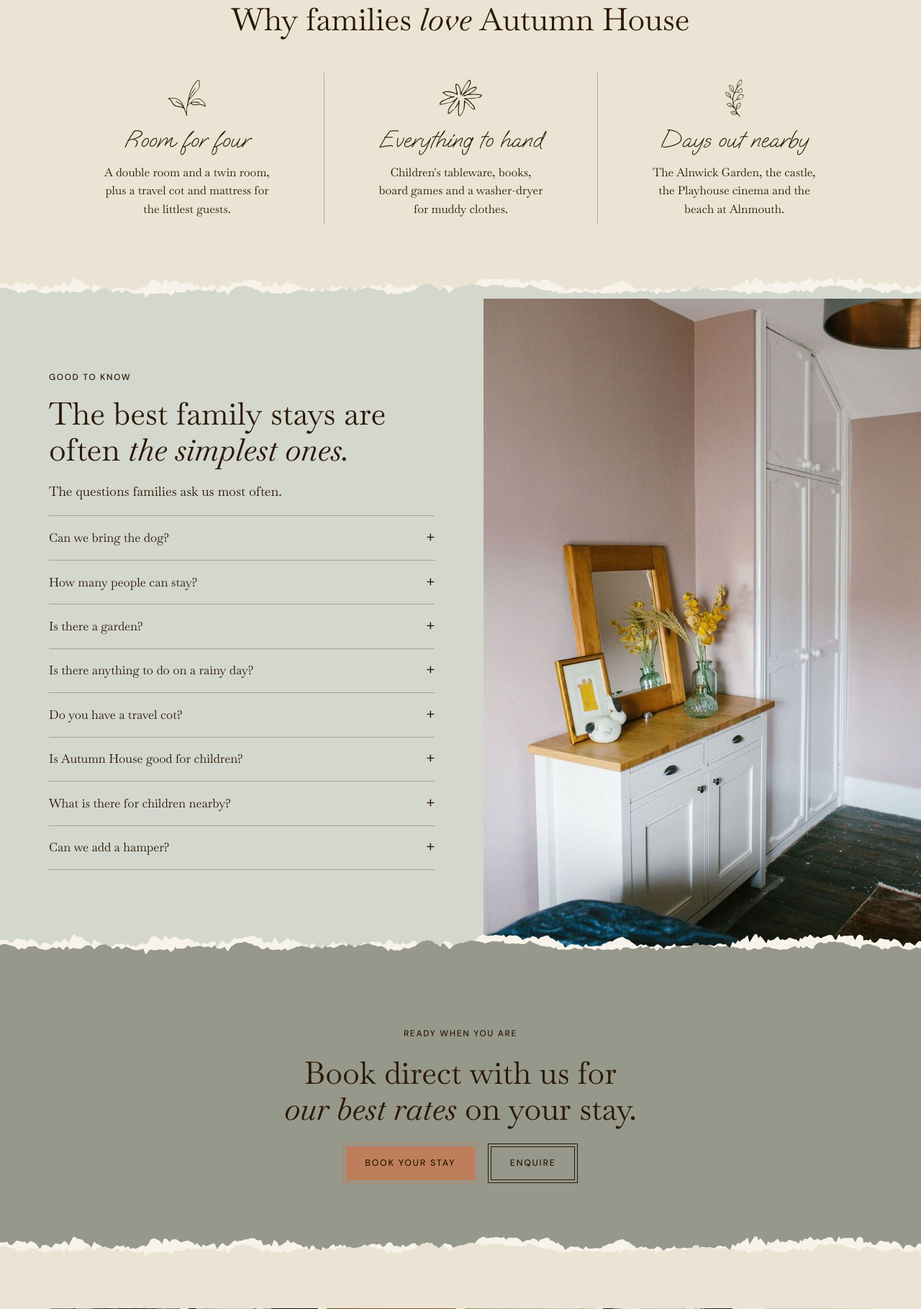
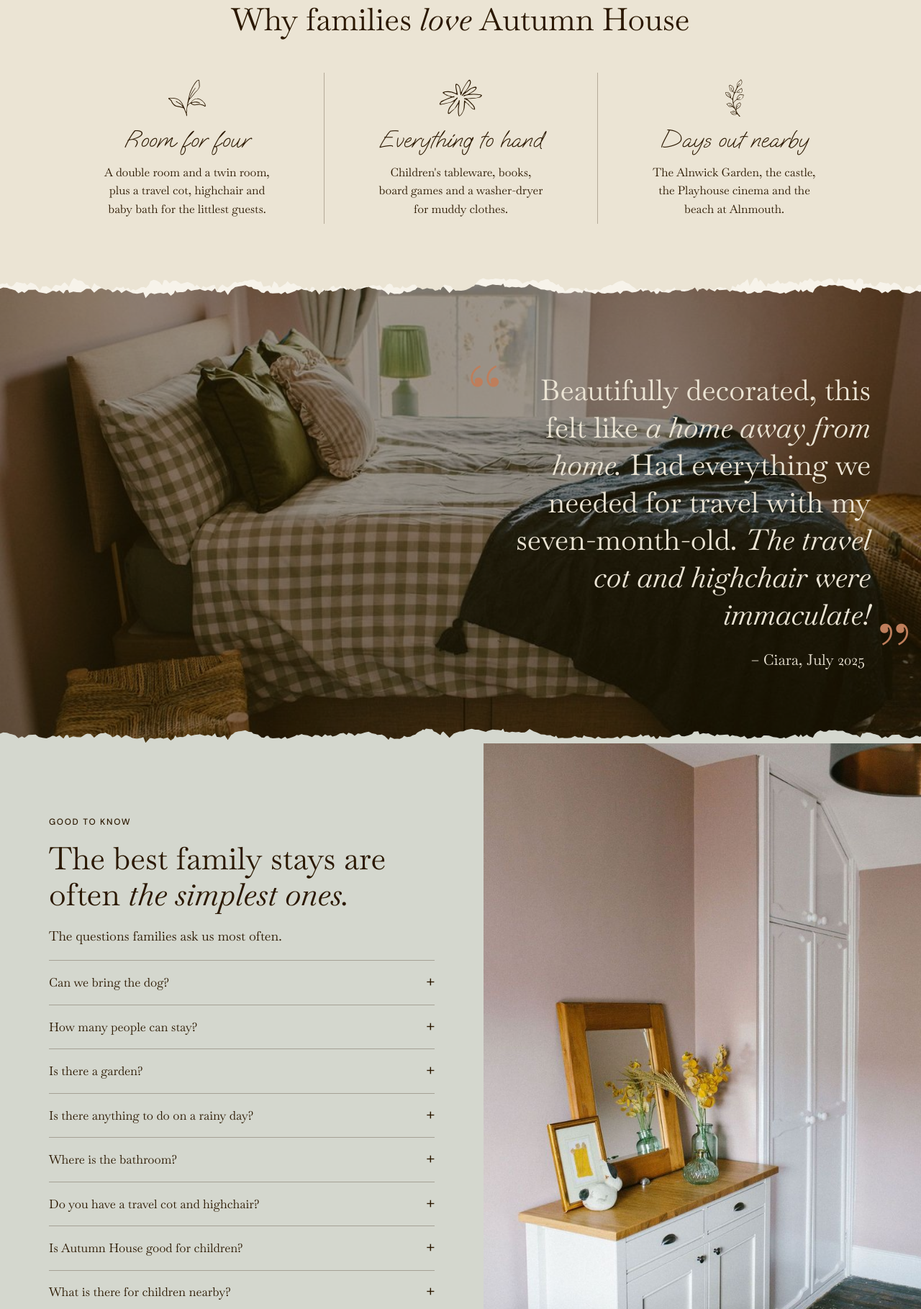
Before and after one commit to days4dreams/autumn, a PHP site: page /family-stays.php in a window 1280 px wide. Shown: the part 2637-4456 px from the top of the page at 72% size. Run offline with PHP 8.4, Linux system fonts and the light colour scheme.

Commit message:
Real guest reviews, and facts from the Airbnb listing
- The review band shows real Airbnb reviews (first name and month):
  Lyndsay on Home, Jill on The Guide, Ciara on Family Stays (new there).
  All three live in includes/review.php; a page picks one with $review.
- Family Stays and FAQs: highchair, baby bath, books and toys for all ages.
- New FAQ: the bathroom is on the ground floor, bedrooms upstairs.
- The House: green velvet sofa, breakfast bar, fold-away dining table.

Co-Authored-By: Claude Opus 5.5 <noreply@anthropic.com>
Claude-Session: https://claude.ai/code/session_01AqWLvQGitSTwziCXjTzp1u

```diff
--- a/content/faqs.md
+++ b/content/faqs.md
@@ -64,15 +64,19 @@ A small front garden with a picket fence, and a paved back yard with potted plan
 show on: family
 Plenty. There's a projector for streaming films and shows, board games, books and a Bluetooth speaker in the living room.
 
+### Where is the bathroom?
+show on: house, family
+The bathroom is on the ground floor, and both bedrooms are upstairs. It's an old cottage, so the stairs can be a little creaky at night.
+
 ## Families
 
-### Do you have a travel cot?
+### Do you have a travel cot and highchair?
 show on: family
-Yes, there's a travel cot and mattress in the tall cupboard in the main bedroom.
+Yes. There's a travel cot with a mattress and sheets, a highchair with a tray, and a baby bath.
 
 ### Is Autumn House good for children?
 show on: family
-We think so. There's children's tableware, books and games, a bath for bedtime, and the castle, The Alnwick Garden and Barter Books are all within walking distance.
+We think so. There's children's tableware, books and toys for every age from babies to ten-plus, board games, a bath for bedtime, and the castle, The Alnwick Garden and Barter Books are all within walking distance.
 
 ### What is there for children nearby?
 show on: family
--- a/family-stays.php
+++ b/family-stays.php
@@ -24,7 +24,7 @@ require __DIR__ . '/includes/head.php';
     <div class="stack">
       <p class="label">Made for little adventurers</p>
       <h2>Autumn House is a cosy base for families, made for holidays that feel <em>easy, cosy and close to home.</em></h2>
-      <p>There's a travel cot, children's tableware, books and board games, and a bath for muddy knees at the end of the day. The castle, The Alnwick Garden and Barter Books are all within walking distance.</p>
+      <p>There's a travel cot, highchair and baby bath, children's tableware, and books and games for every age, from babies to ten-plus. The castle, The Alnwick Garden and Barter Books are all within walking distance.</p>
       <div class="btns">
         <a class="btn btn--fill" href="<?= e($site['booking_url']) ?>"<?= link_attrs($site['booking_url']) ?>>Book your stay</a>
         <a class="btn" href="/the-house">See the house</a>
@@ -57,12 +57,14 @@ require __DIR__ . '/includes/head.php';
   <div class="wrap stack" style="gap: 3rem">
     <h2 class="centre-text">Why families <em>love</em> Autumn House</h2>
     <div class="features">
-      <div><?= svg('illustrations/10-seedling.svg', 'illustration') ?><h3 class="hand">Room for four</h3><p>A double room and a twin room, plus a travel cot and mattress for the littlest guests.</p></div>
+      <div><?= svg('illustrations/10-seedling.svg', 'illustration') ?><h3 class="hand">Room for four</h3><p>A double room and a twin room, plus a travel cot, highchair and baby bath for the littlest guests.</p></div>
       <div><?= svg('illustrations/04-flower.svg', 'illustration') ?><h3 class="hand">Everything to hand</h3><p>Children's tableware, books, board games and a washer-dryer for muddy clothes.</p></div>
       <div><?= svg('illustrations/09-sprig-small.svg', 'illustration') ?><h3 class="hand">Days out nearby</h3><p>The Alnwick Garden, the castle, the Playhouse cinema and the beach at Alnmouth.</p></div>
     </div>
   </div>
 </section>
+
+<?php $review = 'family'; include __DIR__ . '/includes/review.php'; ?>
 
 <?php $familyFaqs = faq_list('family'); if ($familyFaqs !== ''): ?>
 <section class="band torn" style="--band: var(--primary-light); padding-block: 0">
--- a/includes/review.php
+++ b/includes/review.php
@@ -1,16 +1,38 @@
 <?php
 /**
  * A guest review over a photo, styled like the review cards on Instagram.
- * Wording: put *italics* in <em>…</em>. Change the photo by changing the path in
- * the content_image() line.
+ *
+ * The reviews live in the list below. A page picks one by setting
+ * $review = 'family'; (for example) before including this file;
+ * without that, the first one is shown.
+ * Wording: put the words to stress in <em>…</em>. Change the photo by
+ * changing its path.
  */
+$reviews = [
+    'home' => [
+        'text'  => 'Lauren was <em>warm and welcoming</em> from the moment I booked. The house was warm and welcoming with <em>everything thought of.</em>',
+        'name'  => 'Lyndsay, May 2026',
+        'photo' => '/images/home/wood-burner.jpg',
+    ],
+    'guide' => [
+        'text'  => 'A lovely little gem of a cottage <em>in the heart of Alnwick.</em> Homely and <em>has everything you need</em> for a lovely stay.',
+        'name'  => 'Jill, February 2026',
+        'photo' => '/images/home/wood-burner.jpg',
+    ],
+    'family' => [
+        'text'  => 'Beautifully decorated, this felt like <em>a home away from home.</em> Had everything we needed for travel with my seven-month-old. <em>The travel cot and highchair were immaculate!</em>',
+        'name'  => 'Ciara, July 2025',
+        'photo' => '/images/family/double-bedroom.jpg',
+    ],
+];
+$shown = $reviews[$review ?? 'home'] ?? reset($reviews);
 ?>
 <section class="band torn-photo review">
-  <?= content_image('/images/home/wood-burner.jpg', '', 'review-photo', '') ?>
+  <?= content_image($shown['photo'], '', 'review-photo') ?>
   <div class="wrap">
     <figure class="review-card">
-      <blockquote>Lorem ipsum <em>dolor sit amet</em>, consectetur adipiscing elit. Sed do eiusmod tempor, <em>ut labore et dolore</em> magna aliqua.</blockquote>
-      <figcaption>&ndash; Lorem and Family</figcaption>
+      <blockquote><?= $shown['text'] /* may contain <em> for italics */ ?></blockquote>
+      <figcaption>&ndash; <?= e($shown['name']) ?></figcaption>
     </figure>
   </div>
 </section>
--- a/index.php
+++ b/index.php
@@ -28,7 +28,7 @@ require __DIR__ . '/includes/head.php';
       <p class="label">Your home from home</p>
       <h2>Peel off your walking boots, <em>pop the kettle on</em> and make yourself at home.</h2>
       <p>Autumn House is a stone-built, two-bedroom cottage with a new kitchen and bathroom, a cosy living room, and a garden front and back. There's room for four to rest, play and explore.</p>
-      <p>Parking is free right outside, the Co-op is a minute's walk away, and Alnwick's cafés, pubs and restaurants are all within a ten-minute stroll.</p>
+      <p>Parking is free right outside, the Co-op is a minute's walk away, and the town centre, with its cafés, pubs and restaurants, is about a ten-minute stroll.</p>
       <div class="btns"><a class="btn" href="/the-house">See the house</a></div>
     </div>
     <div class="media">
--- a/the-guide.php
+++ b/the-guide.php
@@ -133,6 +133,6 @@ require __DIR__ . '/includes/head.php';
   </div>
 </section>
 
-<?php include __DIR__ . '/includes/review.php'; ?>
+<?php $review = 'guide'; include __DIR__ . '/includes/review.php'; ?>
 <?php include __DIR__ . '/includes/callout.php'; ?>
 <?php include __DIR__ . '/includes/footer.php'; ?>
--- a/the-house.php
+++ b/the-house.php
@@ -34,9 +34,9 @@ $housePhotos = [
     <div class="stack wrap" style="padding-block: var(--band-space); max-width: 36rem; margin-inline: auto">
       <p class="label">The house</p>
       <h2>A stone-built Alnwick cottage with <em>a brand new kitchen and bathroom</em>, two bedrooms and a garden front and back.</h2>
-      <p>In the living room, shelves of books and artwork flank the chimney breast. A vintage Parker Knoll rocking chair waits by the hearth, and a wool blanket waits on the sofa for a good book and a hot drink.</p>
+      <p>In the living room, shelves of books and artwork flank the chimney breast. A vintage-inspired rocking chair sits by the hearth, and a wool blanket waits on the green velvet sofa for a good book and a hot drink.</p>
       <p>Upstairs, the main bedroom has a double bed and built-in wardrobes; the second has two single beds. Both have reading lamps and blackout curtains.</p>
-      <p>The bright kitchen has an induction hob, oven, microwave and washer-dryer, and the bathroom has a bath with a shower over it and underfloor heating. Free Wi-Fi throughout.</p>
+      <p>The bright kitchen has an induction hob, oven, microwave and washer-dryer, a breakfast bar with stools and a fold-away dining table. Downstairs, the bathroom has a bath with a shower over it and underfloor heating. Free Wi-Fi throughout.</p>
     </div>
     <?= content_image('/images/house/sitting-room-alcove.jpg', 'An alcove in the sitting room with a writing bureau and shelves', '', '') ?>
   </div>
```
